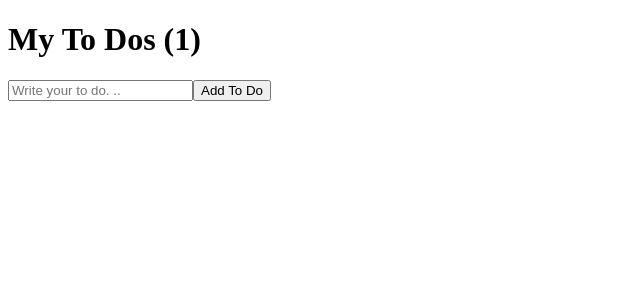
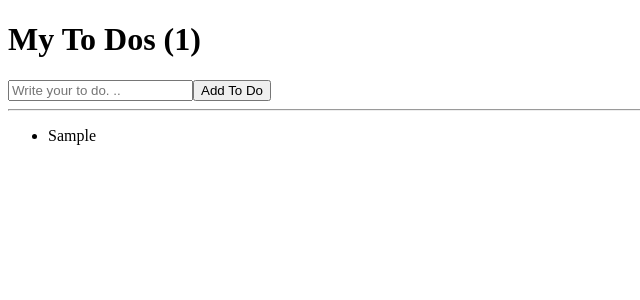
Before and after one commit to Cheyoung0203/my-app, a React (Create React App) app: page / in a window 1280 px wide. Both pictures are taken after typing "Sample" into the empty fields and a click on the button "Add To Do". Shown: the top 300 px of the page, without its empty margins (0-640 px from the left). Built offline with nearby package versions, Linux system fonts and the light colour scheme.

Commit message:
To_do_list part two

```diff
--- a/src/App.js
+++ b/src/App.js
@@ -9,9 +9,11 @@
     if (toDo === "") {
       return;
     }
-    setToDos((currentArr) => [toDo, ...currentArr]);
+    setToDos((currentArr) => [...currentArr, toDo]);
     setToDO("");
   };
+  console.log(toDos);
+  console.log(toDos.map((item, index) => <li key={index}>{item}</li>));
   return (
     <div>
       <h1>My To Dos ({toDos.length})</h1>
@@ -24,6 +26,12 @@
         />
         <button>Add To Do</button>
       </form>
+      <hr />
+      <ul>
+        {toDos.map((item, idx) => (
+          <li key={idx}>{item}</li>
+        ))}
+      </ul>
     </div>
   );
 }
```
